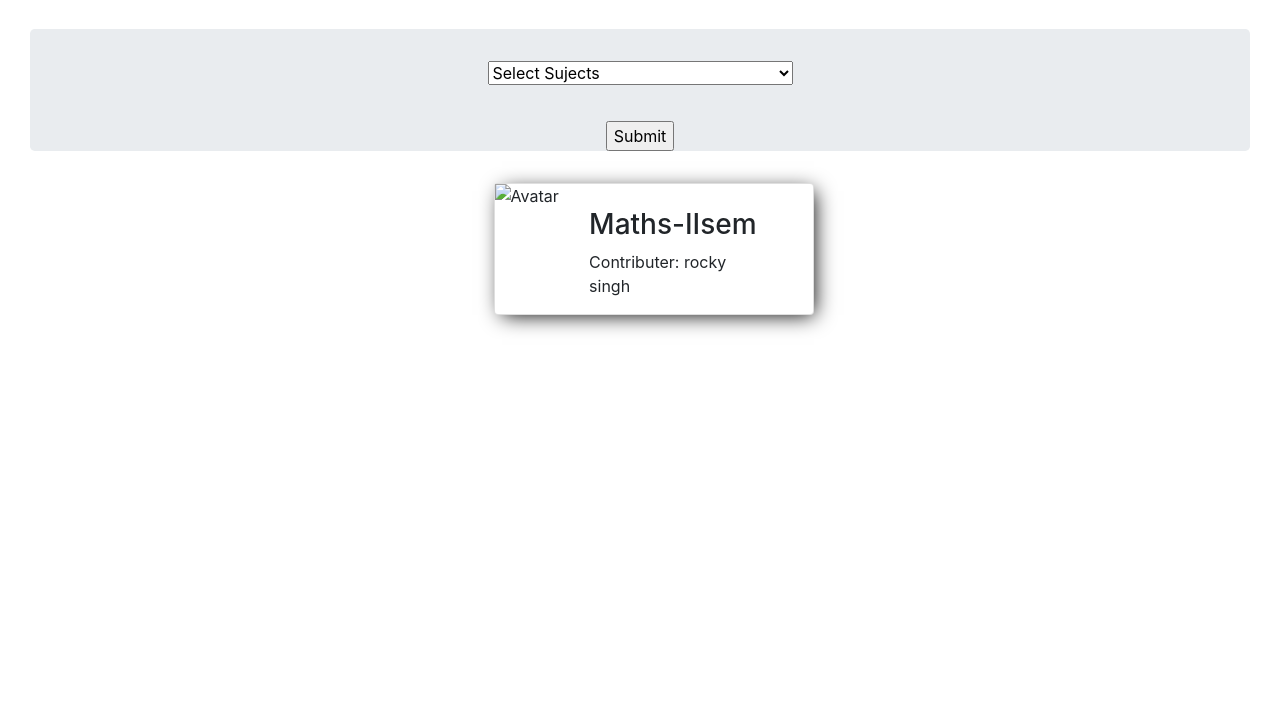
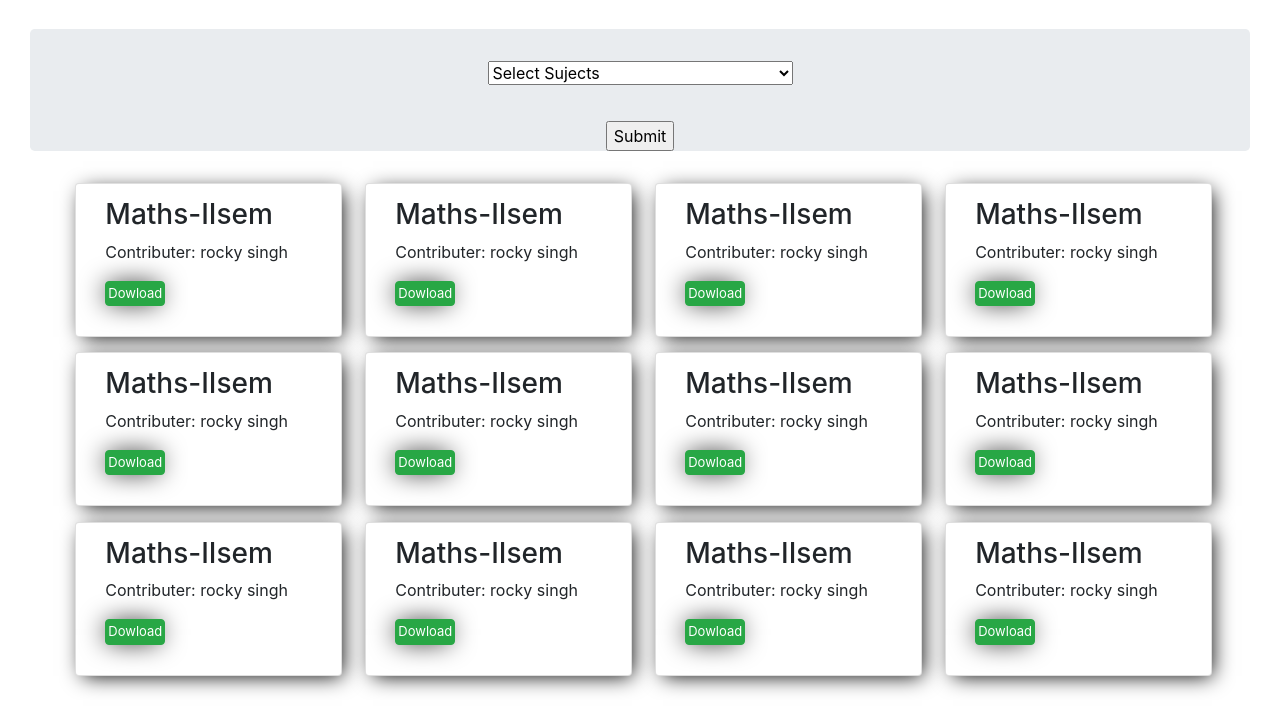
Before and after one commit to Rajat-Karahe/FileSharingSystem, a plain HTML site: page cs.html in a window 1280 px wide. Shown: the part 76-800 px from the top of the page. Drawn offline with nearby package versions, Linux system fonts and the light colour scheme.

Commit message:
Add files via upload

```diff
--- a/cs.html
+++ b/cs.html
@@ -51,14 +51,97 @@
 
 			</div>
 
-			<div class="container">
+			<div class="container" >
 
-				<div class="row">
-					<div class="card">
-						<img src="img_avatar.png" alt="Avatar" style="width:100%">
-						<div class="container">
+				<div class="row" style="margin-left: -36%; margin-right: -16%;">
+					<div class="card col-md" style="width: 28%; padding: 14px; padding-right: 0px; margin: 0px; margin-right: 2%">
+						<div class="container" style="margin: 0; max-width: 100%">
 							<h3>Maths-IIsem</h3>
 							<p>Contributer: rocky singh<p>
+							<a class="link btn btn-success  btn-responsive" href="#" target="_blank">Dowload</a>
+						</div>
+					</div>
+					<div class="card col-md" style="width: 28%; padding: 14px; padding-right: 0px; margin: 0px; margin-right: 2%;">
+						<div class="container" style="margin: 0; max-width: 100%">
+							<h3>Maths-IIsem</h3>
+							<p>Contributer: rocky singh<p>
+							<a class="link btn btn-success  btn-responsive" href="#" target="_blank">Dowload</a>
+						</div>
+					</div>
+					<div class="card col-md" style="width: 28%; padding: 14px; padding-right: 0px; margin: 0px; margin-right: 2%;">
+						<div class="container" style="margin: 0; max-width: 100%">
+							<h3>Maths-IIsem</h3>
+							<p>Contributer: rocky singh<p>
+							<a class="link btn btn-success  btn-responsive" href="#" target="_blank">Dowload</a>
+						</div>
+					</div>
+					<div class="card col-md" style="width: 28%; padding: 14px; padding-right: 0px; margin: 0px; margin-right: 2%;">
+						<div class="container" style="margin: 0; max-width: 100%">
+							<h3>Maths-IIsem</h3>
+							<p>Contributer: rocky singh<p>
+							<a class="link btn btn-success  btn-responsive" href="#" target="_blank">Dowload</a>
+						</div>
+					</div>
+				</div>
+
+				<div class="row" style="margin-left: -36%; margin-right: -16%; margin-top: 2%;">
+					<div class="card col-md" style="width: 28%; padding: 14px; padding-right: 0px; margin: 0px; margin-right: 2%">
+						<div class="container" style="margin: 0; max-width: 100%">
+							<h3>Maths-IIsem</h3>
+							<p>Contributer: rocky singh<p>
+							<a class="link btn btn-success  btn-responsive" href="#" target="_blank">Dowload</a>
+						</div>
+					</div>
+					<div class="card col-md" style="width: 28%; padding: 14px; padding-right: 0px; margin: 0px; margin-right: 2%;">
+						<div class="container" style="margin: 0; max-width: 100%">
+							<h3>Maths-IIsem</h3>
+							<p>Contributer: rocky singh<p>
+							<a class="link btn btn-success  btn-responsive" href="#" target="_blank">Dowload</a>
+						</div>
+					</div>
+					<div class="card col-md" style="width: 28%; padding: 14px; padding-right: 0px; margin: 0px; margin-right: 2%;">
+						<div class="container" style="margin: 0; max-width: 100%">
+							<h3>Maths-IIsem</h3>
+							<p>Contributer: rocky singh<p>
+							<a class="link btn btn-success  btn-responsive" href="#" target="_blank">Dowload</a>
+						</div>
+					</div>
+					<div class="card col-md" style="width: 28%; padding: 14px; padding-right: 0px; margin: 0px; margin-right: 2%;">
+						<div class="container" style="margin: 0; max-width: 100%">
+							<h3>Maths-IIsem</h3>
+							<p>Contributer: rocky singh<p>
+							<a class="link btn btn-success  btn-responsive" href="#" target="_blank">Dowload</a>
+						</div>
+					</div>
+				</div>
+
+				<div class="row" style="margin-left: -36%; margin-right: -16%; margin-top: 2%;">
+					<div class="card col-md" style="width: 28%; padding: 14px; padding-right: 0px; margin: 0px; margin-right: 2%">
+						<div class="container" style="margin: 0; max-width: 100%">
+							<h3>Maths-IIsem</h3>
+							<p>Contributer: rocky singh<p>
+							<a class="link btn btn-success  btn-responsive" href="#" target="_blank">Dowload</a>
+						</div>
+					</div>
+					<div class="card col-md" style="width: 28%; padding: 14px; padding-right: 0px; margin: 0px; margin-right: 2%;">
+						<div class="container" style="margin: 0; max-width: 100%">
+							<h3>Maths-IIsem</h3>
+							<p>Contributer: rocky singh<p>
+							<a class="link btn btn-success  btn-responsive" href="#" target="_blank">Dowload</a>
+						</div>
+					</div>
+					<div class="card col-md" style="width: 28%; padding: 14px; padding-right: 0px; margin: 0px; margin-right: 2%;">
+						<div class="container" style="margin: 0; max-width: 100%">
+							<h3>Maths-IIsem</h3>
+							<p>Contributer: rocky singh<p>
+							<a class="link btn btn-success  btn-responsive" href="#" target="_blank">Dowload</a>
+						</div>
+					</div>
+					<div class="card col-md" style="width: 28%; padding: 14px; padding-right: 0px; margin: 0px; margin-right: 2%;">
+						<div class="container" style="margin: 0; max-width: 100%">
+							<h3>Maths-IIsem</h3>
+							<p>Contributer: rocky singh<p>
+							<a class="link btn btn-success  btn-responsive" href="#" target="_blank">Dowload</a>
 						</div>
 					</div>
 				</div>
```
Also changed, not shown: index.html (+33 -49 lines).
